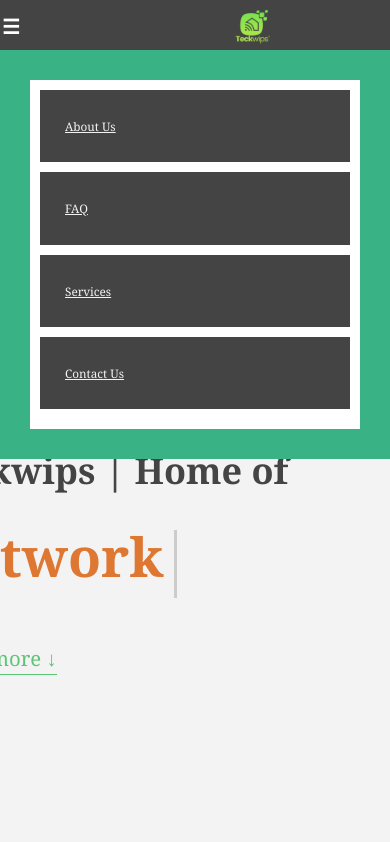
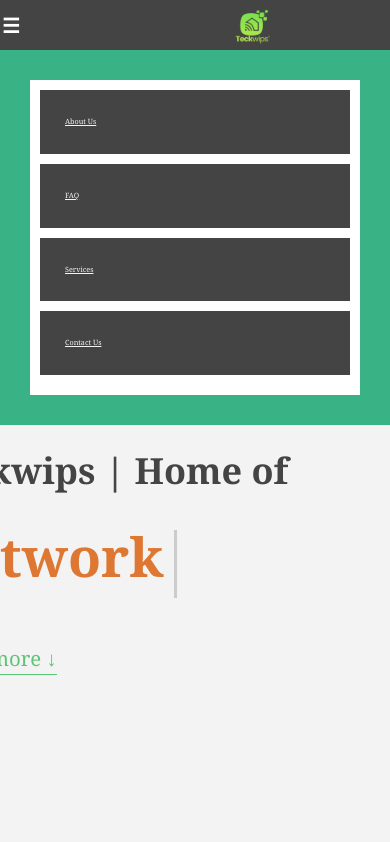
Before and after one commit to FagbohunOre/Teck.com, a plain HTML site: page index.html in a window 390 px wide. Shown: the top 842 px of the page. Drawn offline with Linux system fonts and the light colour scheme; a web font is replaced by a local one.

Commit message:
Update index.css

```diff
--- a/css/index.css
+++ b/css/index.css
@@ -774,9 +774,12 @@
   @media screen and (max-width:900px){
 
 	body{
-		font-size: 98%;
+		font-size: 60.5%;
 		font-family: Cambria, Cochin, Georgia, Times, 'Times New Roman', serif;
 	}
+	  .header{
+		  max-width: 900px;
+	  }
 
 	/* creating Hamburger*/
 	.navigation-header{
@@ -873,7 +876,7 @@
 		display: none;
 	}
       #section--2{
-         display:none;
+
       }
 	.section-title-2{
       color: #222;
```
